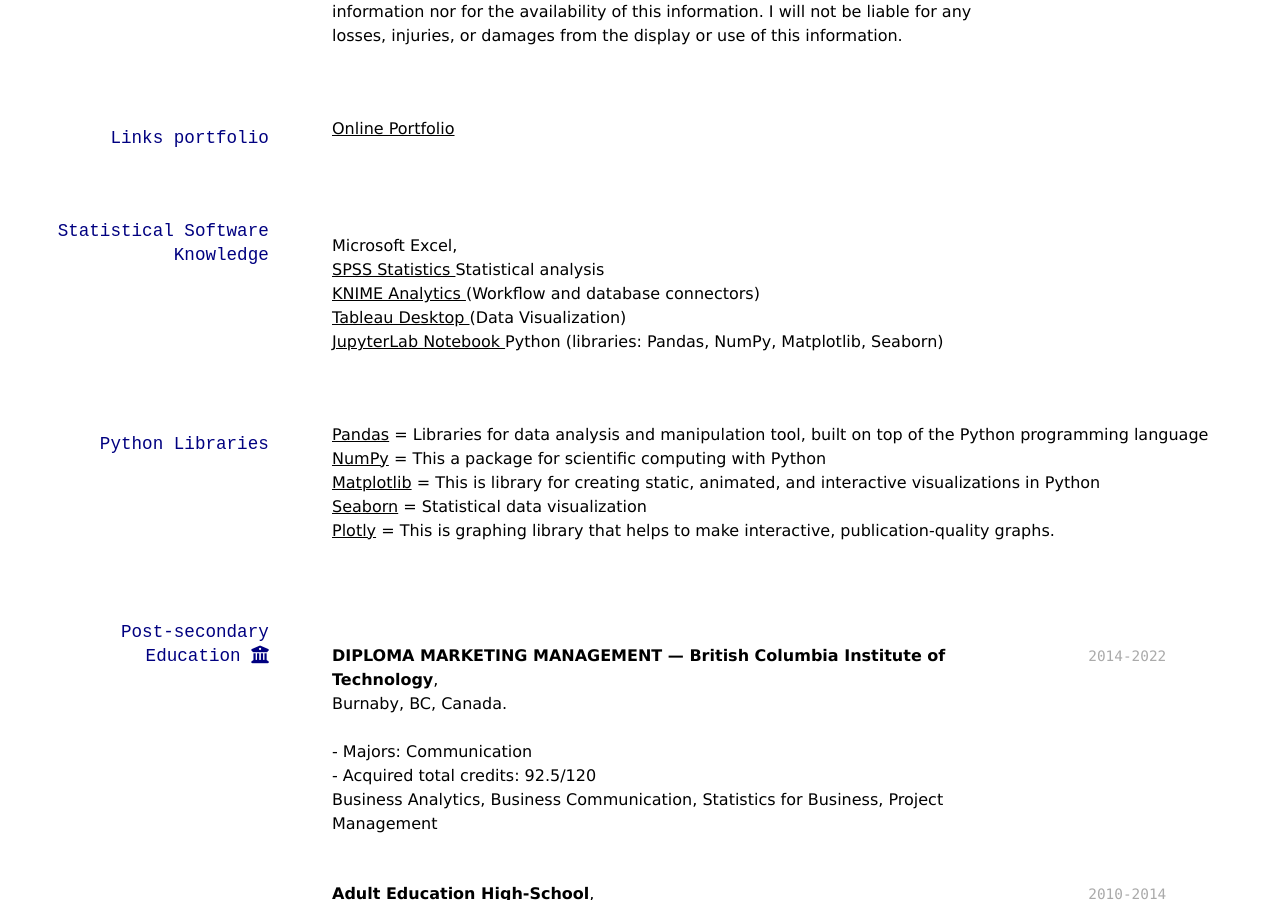
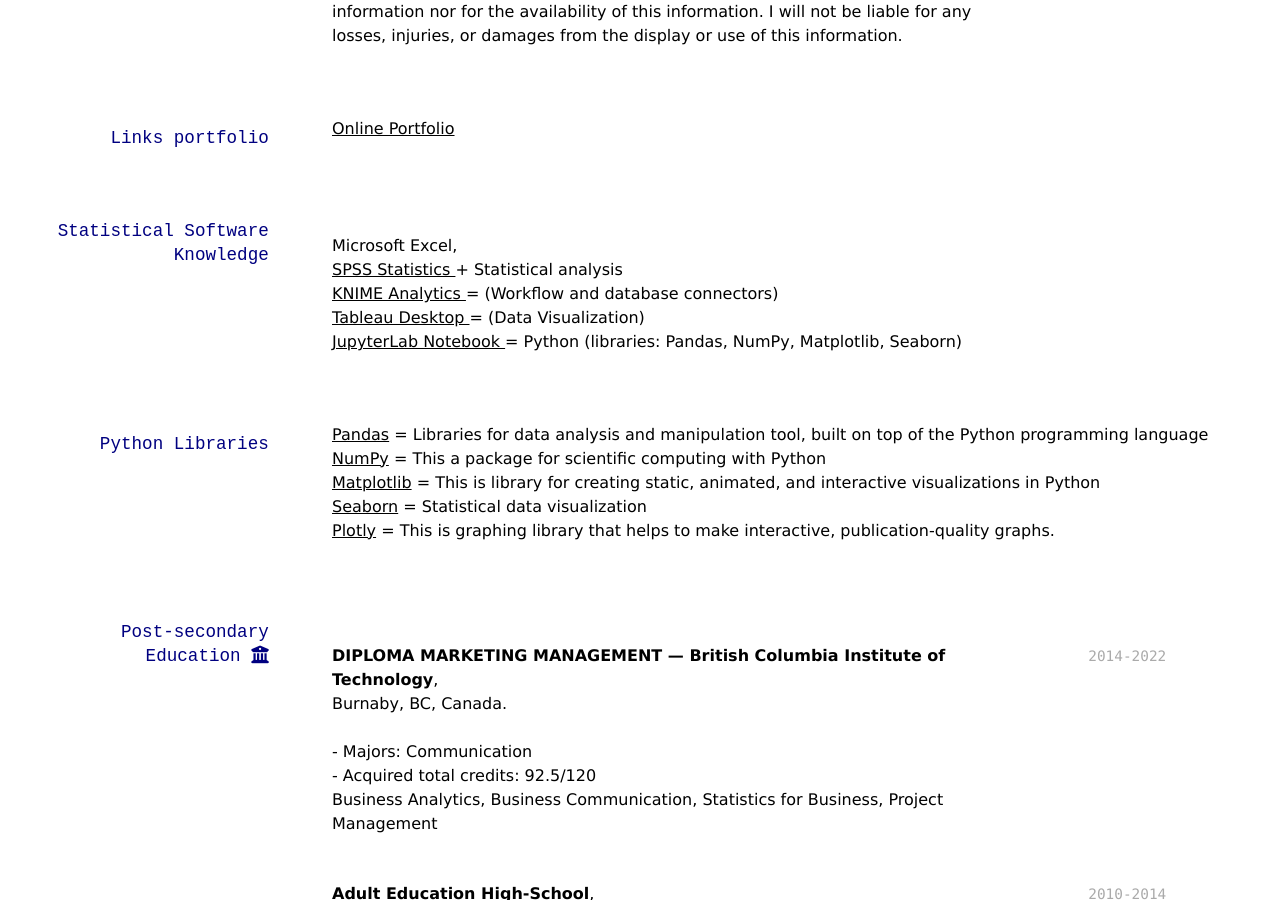
Before and after one commit to s-earnest/resume, a Jekyll site: the page built from index.md, in a window 1280 px wide and 900 px high, scrolled down 7309 px. Built offline with Jekyll 4.4.1, drawn with Linux system fonts in a browser that asks for light colours; nearby versions of some CDN libraries; a style sheet for code colours, icons or effects is not loaded.

Commit message:
20241212 125225

```diff
--- a/index.md
+++ b/index.md
@@ -340,10 +340,10 @@ Getting the hands dirty is one **preferred way of learning**, working with smart
 ## Statistical Software Knowledge
 
   - Microsoft Excel,
-  - [ SPSS Statistics ]( https://www.ibm.com/products/spss-statistics ){:target="_blank"} Statistical analysis
-  - [ KNIME Analytics ]( https://www.knime.com/knime-analytics-platform ){:target="_blank"} (Workflow and database connectors)
-  - [ Tableau Desktop ]( https://www.tableau.com/products/desktop ){:target="_blank"} (Data Visualization)
-  - [ JupyterLab Notebook ]( https://jupyterlab.readthedocs.io/en/stable/index.html ){:target="_blank"} Python (libraries: Pandas, NumPy, Matplotlib, Seaborn)
+  - [ SPSS Statistics ]( https://www.ibm.com/products/spss-statistics ){:target="_blank"} + Statistical analysis
+  - [ KNIME Analytics ]( https://www.knime.com/knime-analytics-platform ){:target="_blank"} = (Workflow and database connectors)
+  - [ Tableau Desktop ]( https://www.tableau.com/products/desktop ){:target="_blank"} = (Data Visualization)
+  - [ JupyterLab Notebook ]( https://jupyterlab.readthedocs.io/en/stable/index.html ){:target="_blank"} = Python (libraries: Pandas, NumPy, Matplotlib, Seaborn)
 
 ## Python Libraries
   - [Pandas](https://numpy.org/){:target="_blank"}  = Libraries for data analysis and manipulation tool, built on top of the Python programming language
```
